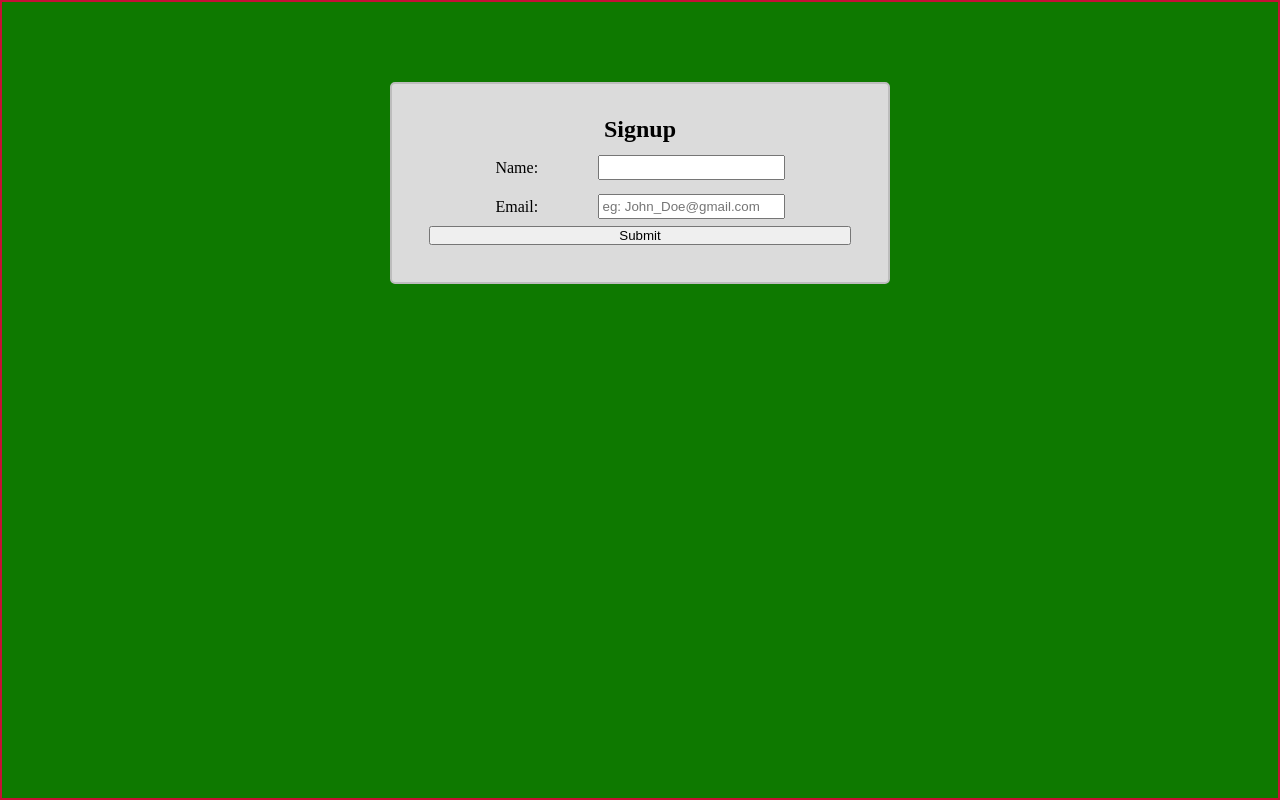
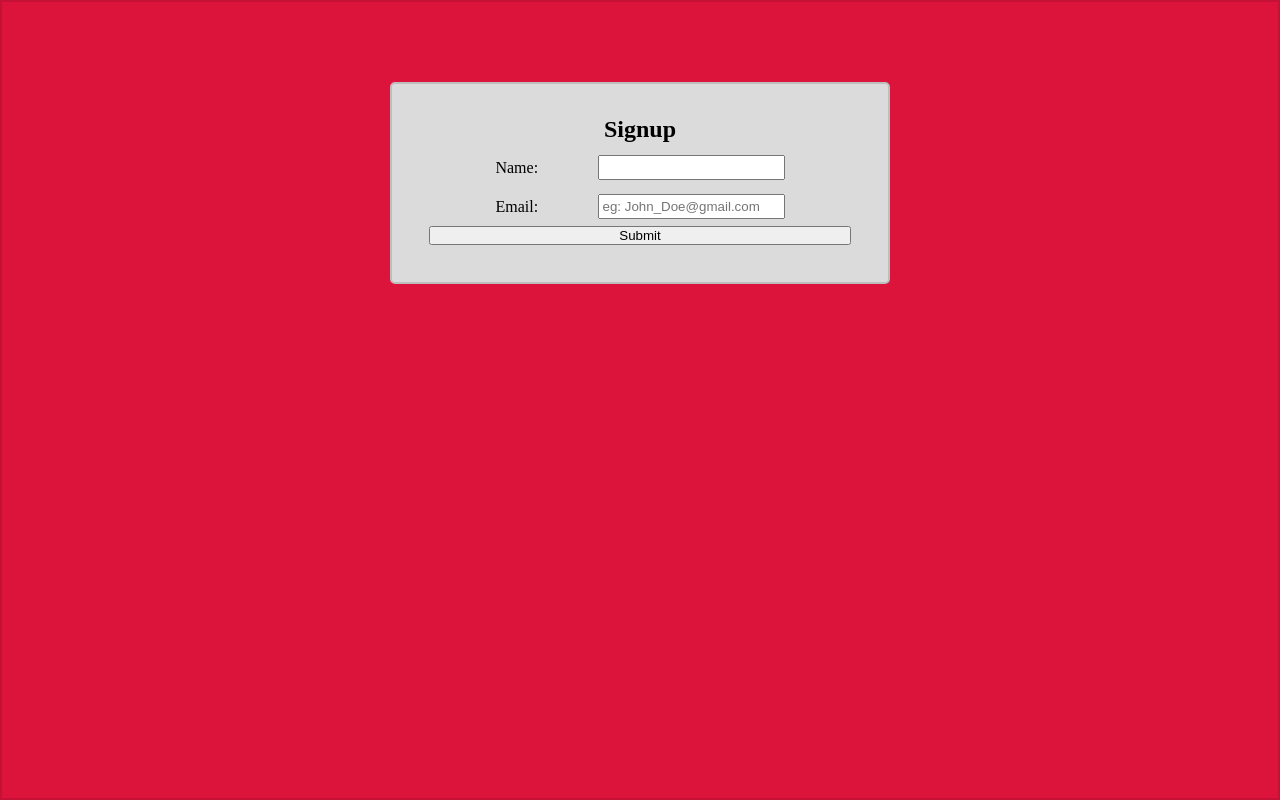
Before and after one commit to RFinley03/signup-page, a plain HTML site: page index.html in a window 1280 px wide. Drawn offline with Linux system fonts and the light colour scheme.

Commit message:
reverted

```diff
--- a/style.css
+++ b/style.css
@@ -18,8 +18,7 @@ article {
 #wrapper {
     width: 100%;
     height:100vh;
-    background-color: #0e7900;
-
+    background-color: #dc143c;
     border: 2px solid #c41135;
 }
 
```
